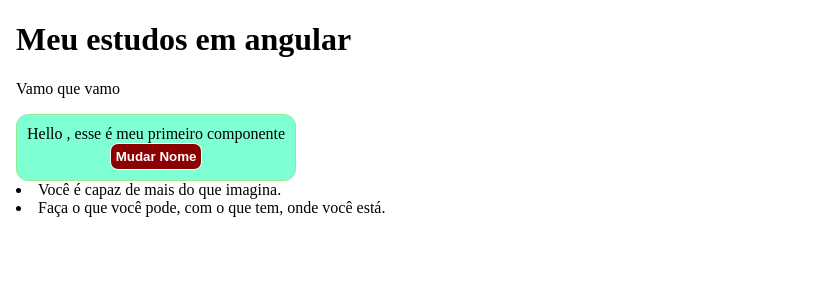
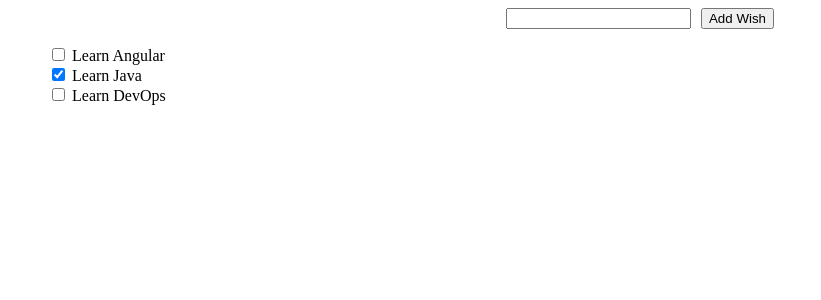
Before and after one commit to gabrielsilper/angular-studies-app, an Angular app: page / in a window 1280 px wide. Shown: the top 300 px of the page, without its empty margins (0-821 px from the left). Built offline with nearby package versions, Linux system fonts and the light colour scheme.

Commit message:
feat: add WishItem Class, render wish list and add new wishes

```diff
--- a/angular.json
+++ b/angular.json
@@ -88,5 +88,8 @@
         }
       }
     }
+  },
+  "cli": {
+    "analytics": false
   }
 }
--- a/src/app/app.css
+++ b/src/app/app.css
@@ -0,0 +1,10 @@
+.wish-list{
+    list-style: none;
+}
+
+.wish-form{
+    display: flex;
+    flex-direction: row;
+    gap: 10px;
+    justify-content: center;
+}
--- a/src/app/app.html
+++ b/src/app/app.html
@@ -1,15 +1,38 @@
-<html lang="pt-br">
-  <head>
-    <meta charset="UTF-8" />
-    <meta name="viewport" content="width=device-width, initial-scale=1.0" />
-    <title>Angular Studies</title>
-  </head>
-  <body>
-    <h1>Meu estudos em angular</h1>
-    <p>Vamo que vamo</p>
-    <hello-card></hello-card>
-    @for (message of messages; track message.message) { @if (message.status == 200) {
-    <li>{{ message.message }}</li>
-    } }
-  </body>
-</html>
+<div class="main-container">
+
+  <form class="wish-form">
+    <div class="input-wish">
+      <label>
+        <input type="text" name="new-wish-text" [(ngModel)]="newWishText">
+      </label>
+    </div>
+    <div>
+      <button type="submit" (click)="$event.preventDefault(); addNewWish()">Add Wish</button>
+    </div>
+  </form>
+
+  @if (wishes.length == 0) {
+  <div class="no-wishes-container">There are no whises to display.</div>
+  } @else {
+  <ng-template [ngTemplateOutlet]="showItems" />
+  }
+
+  <ng-template #showItems>
+    <ul class="wish-list">
+      @for (wish of wishes; track $index) {
+      <li class="wish-item">
+        <div>
+          <label>
+            <input
+            type="checkbox"
+            [checked]="wish.isComplete"
+            [attr.data-index]="$index"
+            (click)="toggleWish(wish)"/>
+            {{ wish.content }}
+          </label>
+        </div>
+      </li>
+      }
+    </ul>
+  </ng-template>
+</div>
--- a/src/app/app.ts
+++ b/src/app/app.ts
@@ -1,19 +1,30 @@
-import { Component, signal } from '@angular/core';
-import Message from '../models/Message';
-import { HelloCard } from './hello-card/hello-card';
-
+import { Component } from '@angular/core';
+import { WishItem } from './shared/models/WishItem';
+import { NgTemplateOutlet } from '@angular/common';
+import { FormsModule } from '@angular/forms';
 
 @Component({
   selector: 'app-root',
   templateUrl: './app.html',
   styleUrl: './app.css',
-  imports: [HelloCard]
+  imports: [NgTemplateOutlet, FormsModule],
 })
 export class App {
-  protected readonly title = signal('angular-studies-app');
-  protected messages: Message[] = [
-    new Message(200, 'Você é capaz de mais do que imagina.'),
-    new Message(404, null),
-    new Message(200, 'Faça o que você pode, com o que tem, onde você está.'),
+  wishes: WishItem[] = [
+    new WishItem('Learn Angular'),
+    new WishItem('Learn Java', true),
+    new WishItem('Learn DevOps'),
   ];
+
+  newWishText = '';
+
+  toggleWish(wish: WishItem) {
+    wish.isComplete = !wish.isComplete;
+    console.log(wish);
+  }
+
+  addNewWish() {
+    this.wishes.push(new WishItem(this.newWishText));
+    this.newWishText = '';
+  }
 }
--- a/src/app/hello-card/hello-card.css
+++ /dev/null
@@ -1,24 +0,0 @@
-.hello-container {
-  border: 1px solid lightgreen;
-  width: fit-content;
-  padding: 10px;
-  background-color: aquamarine;
-  border-radius: 12px;
-  display: flex;
-  flex-direction: column;
-  align-items: center;
-}
-
-.hello-container > button {
-  max-width: 120px;
-  background-color: darkred;
-  border: 1px solid white;
-  border-radius: 8px;
-  padding: 5px;
-  color: white;
-  font-weight: 700;
-}
-
-.hello-container > button:active {
-    background-color: lightcoral;
-}
--- a/src/app/hello-card/hello-card.html
+++ /dev/null
@@ -1,4 +0,0 @@
-<div class="hello-container">
-  <div>Hello {{ name }}, esse é meu primeiro componente</div>
-  <button (click)="changeName()">Mudar Nome</button>
-</div>
--- a/src/app/hello-card/hello-card.ts
+++ /dev/null
@@ -1,16 +0,0 @@
-import { Component } from '@angular/core';
-
-@Component({
-  selector: 'hello-card',
-  templateUrl: './hello-card.html',
-  styleUrl: './hello-card.css',
-})
-export class HelloCard {
-  name = '';
-  changed = false;
-
-  changeName() {
-    this.name = this.changed ? 'Gabriel' : 'Maiana';
-    this.changed = !this.changed;
-  }
-}
--- /dev/null
+++ b/src/app/shared/models/WishItem.ts
@@ -0,0 +1,3 @@
+export class WishItem {
+  constructor(public content: string, public isComplete: boolean = false) {}
+}
--- a/src/models/Message.ts
+++ /dev/null
@@ -1,11 +0,0 @@
-export default class Message {
-  constructor(private _status: number, private _message: string | null) {}
-
-  public get status(): number {
-    return this._status;
-  }
-
-  public get message(): string | null {
-    return this._message;
-  }
-}
```
Also changed, not shown: 1 other file (tests, documents, lock files or other folders).
